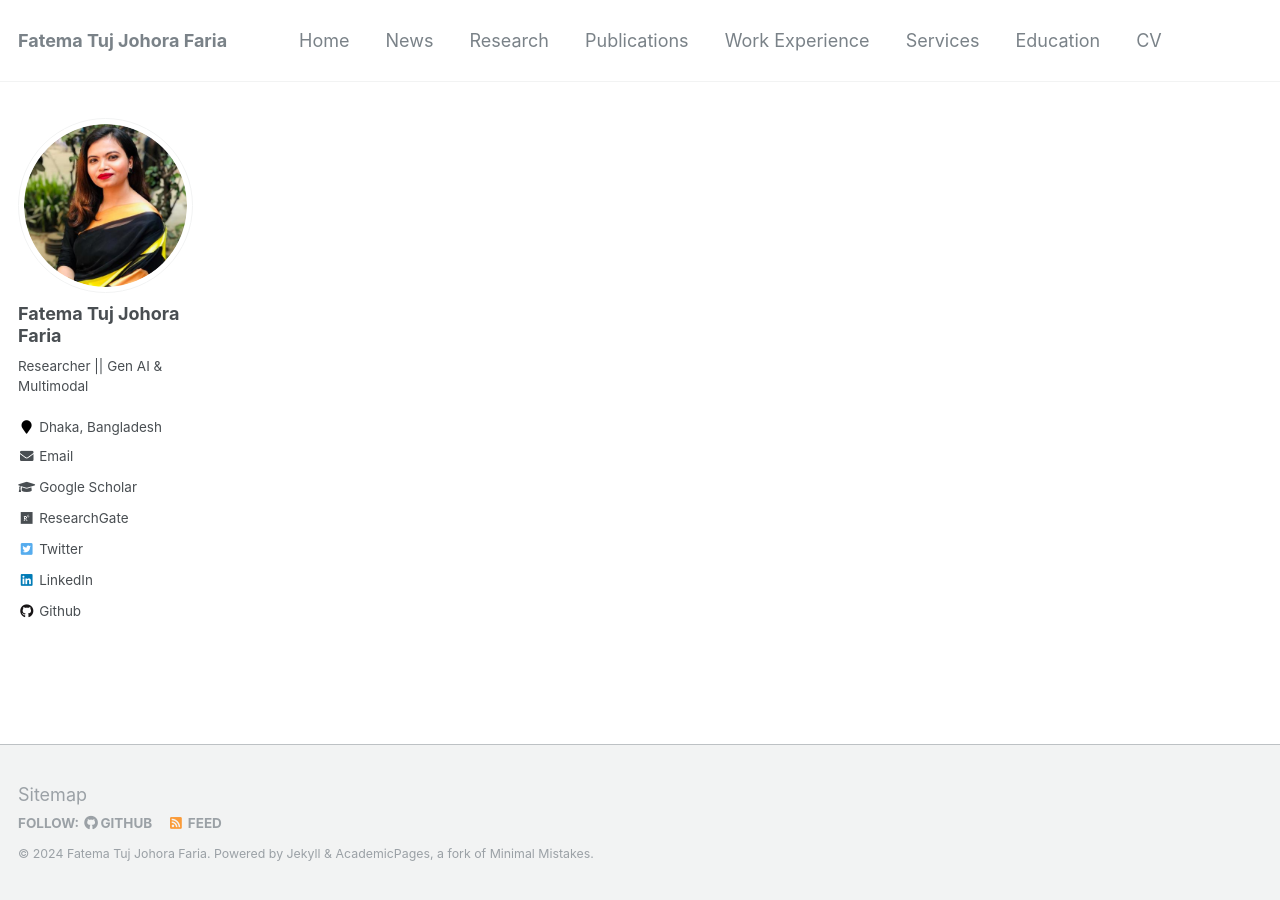
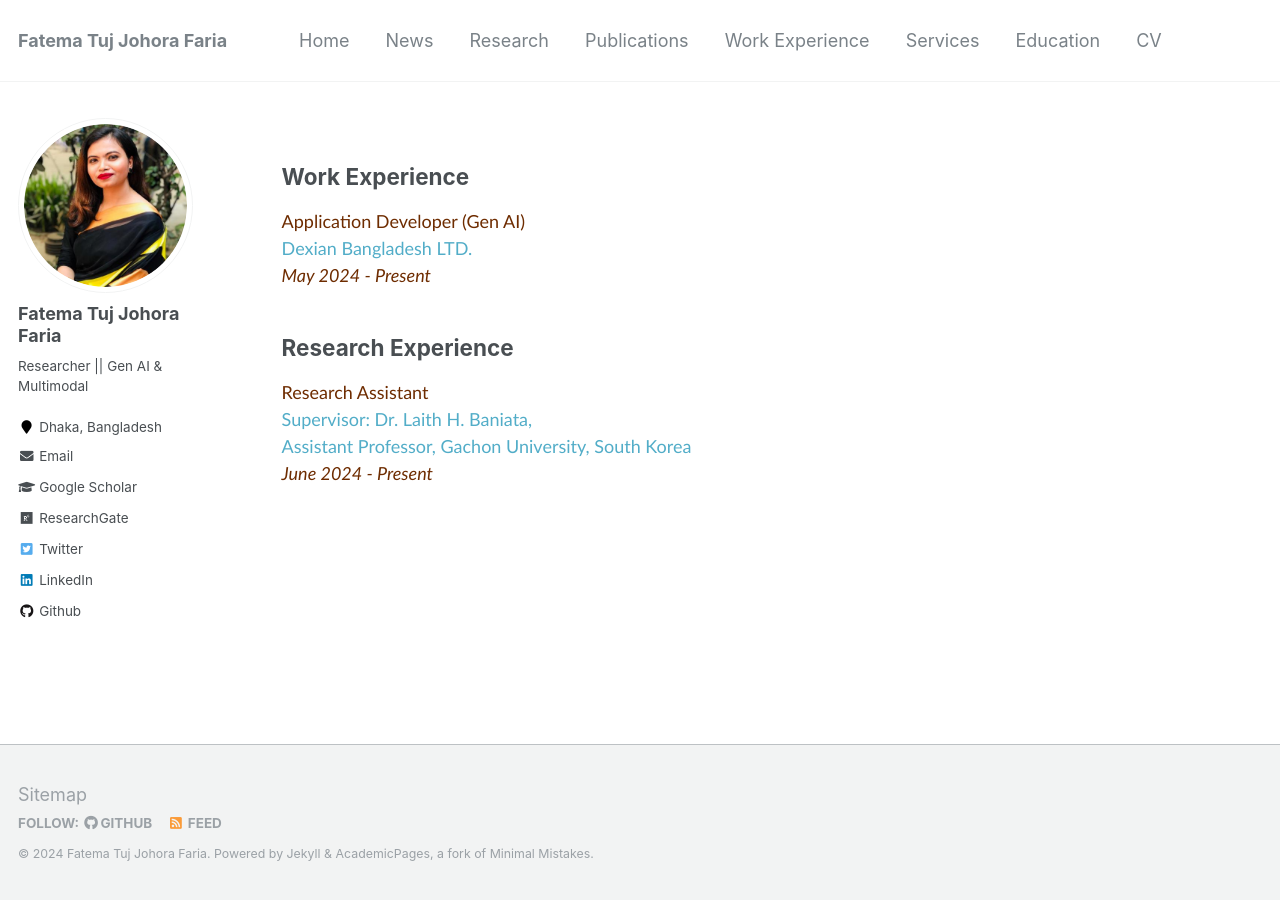
Before and after one commit to fatemafaria142/fatemafaria142.github.io, a Jekyll site: the page built from _pages/work.md, in a window 1280 px wide. Built offline with Jekyll 4.4.1, drawn with Linux system fonts in a browser that asks for light colours.

Commit message:
works and education

```diff
--- a/_pages/work.md
+++ b/_pages/work.md
@@ -3,3 +3,19 @@ layout: archive
 permalink: /work/
 title: ""
 ---
+
+## Work Experience
+<!-- Senior Lecturer -->
+<span style="font-family:Trebuchet MS; color:black;">
+<span style="color:#6E2C00">Application Developer (Gen AI)</span><br/>
+[Dexian Bangladesh LTD.](https://www.linkedin.com/company/dexiansolutions/)<br/>
+<span style="color:#6E2C00"><em>May 2024 - Present</em></span>
+</span>
+
+## Research Experience
+<span style="font-family:Trebuchet MS; color:black;">
+<span style="color:#6E2C00">Research Assistant</span><br/>
+[Supervisor: Dr. Laith H. Baniata, ](https://www.researchgate.net/profile/Laith-Baniata)<br/>
+[Assistant Professor, Gachon University, South Korea](https://www.gachon.ac.kr/sites/eng/index.do/)<br/>
+<span style="color:#6E2C00"><em>June 2024 - Present</em></span>
+</span>
```
Also changed, not shown: _pages/education.md (+1 -1 lines).
